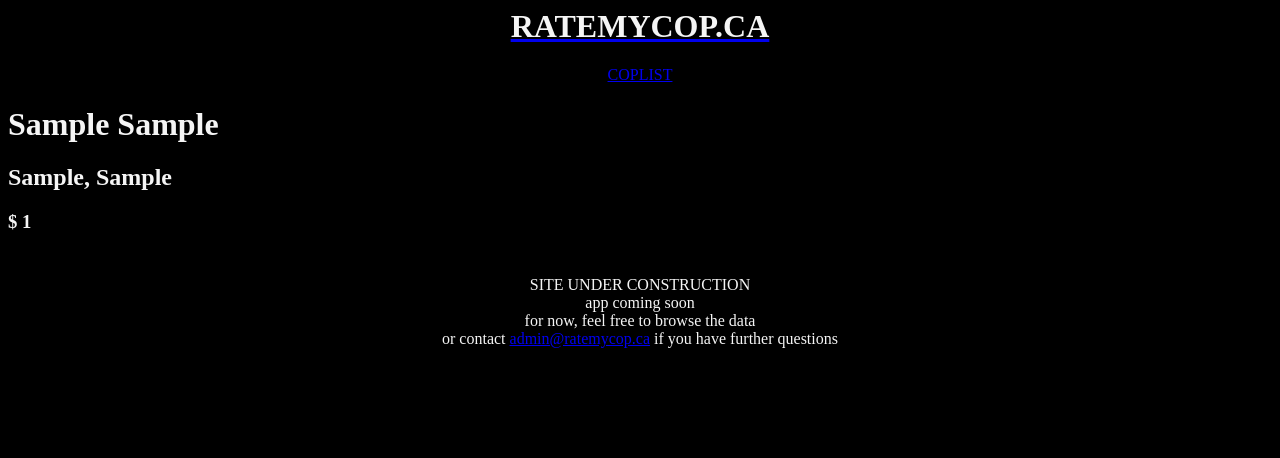
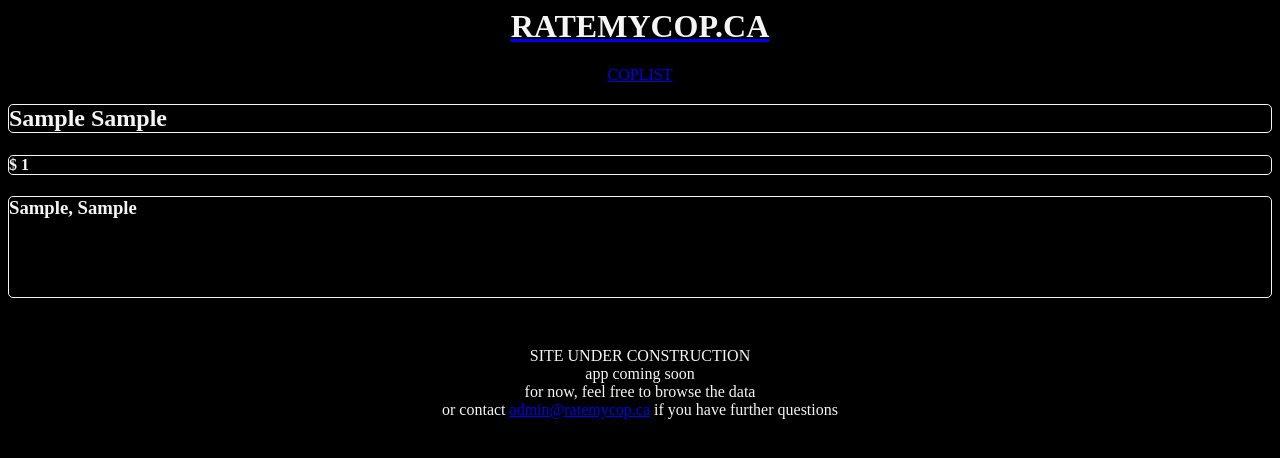
Before and after one commit to reciprorhythm/RATEMYCOP-CONGRESS-ALPHA, a Flask app: page /cop/1 in a window 1280 px wide. Shown: the top 458 px of the page. Run offline with Flask 3, Linux system fonts and the light colour scheme; tables that the repository leaves empty hold one stand-in row (values such as "Sample post"); some libraries are stand-ins or nearby versions.

Commit message:
Update cop.html
table borders

```diff
--- a/app/templates/cop.html
+++ b/app/templates/cop.html
@@ -4,17 +4,19 @@
 <div class="container" style="position: relative;">
 <table>
 <h0 style="text-align: left;">
-    <h1> {{ cop.firstN }} {{ cop.lastN }}</h1>
-    <h2 >{{ cop.rank }}, {{ cop.dept }} </h2>
-    <h3>$ {{ cop.sal }}</h3>
+    <h2> {{ cop.firstN }} {{ cop.lastN }}</h2>
+    <h4>$ {{ cop.sal }}</h4>
+    <h3>{{ cop.rank }}, {{ cop.dept }} </h3>
 </h0>
 </table>
 <style>
-    h4 {color: whitesmoke;font-size: large;}
+    table, h2, h3, h4 {border: 1px solid whitesmoke; border-radius: 5px; border-collapse: collapse;}
+    h3 {height: 100;}
+    table {border-spacing: 0.1px}
+    h5 {color: whitesmoke;font-size: large;}
     form {color: whitesmoke; text-align: justify;}
-    td {color: whitesmoke}
 </style>
-<h4>
+<h5>
     {% with messages = get_flashed_messages() %}
     {% if messages %}
     <ul>
@@ -24,6 +26,6 @@
     </ul>
     {% endif %}
     {% endwith %}
-</h4>
+</h5>
 </div>
 {% endblock %}
```
